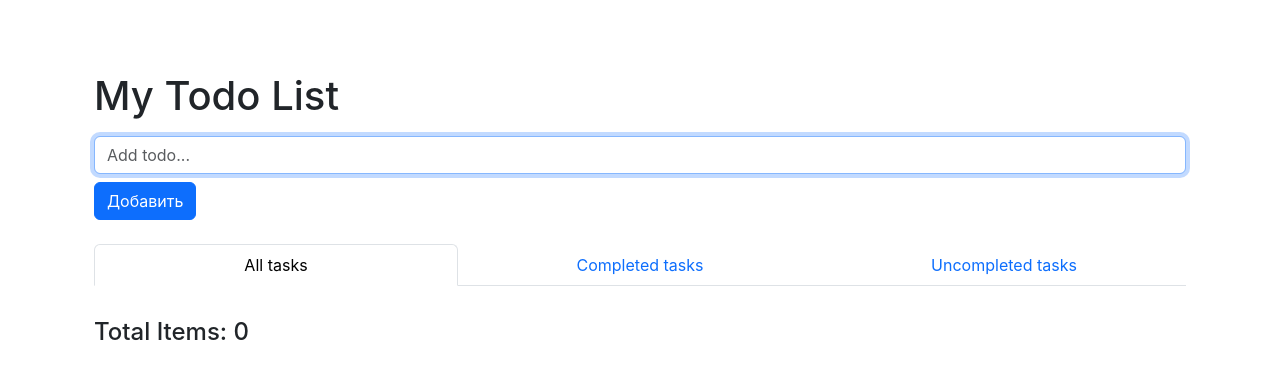
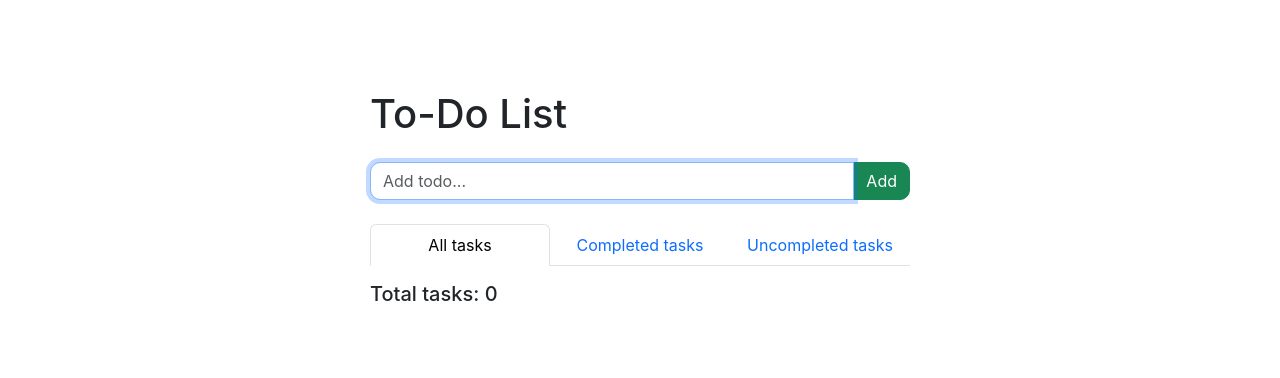
Before and after one commit to Aallyycoop/ToDo-List, a React (Create React App) app: page / in a window 1280 px wide. Shown: the top 378 px of the page. Built offline with nearby package versions, Linux system fonts and the light colour scheme.

Commit message:
fix logic, style and add use localstorage

```diff
--- a/public/index.html
+++ b/public/index.html
@@ -16,7 +16,7 @@
 
     <title>ToDo-List</title>
   </head>
-  <body>
-    <div id="root"></div>
+  <body class="h-100">
+    <div id="root" class="h-100"></div>
   </body>
 </html>
--- a/src/App.jsx
+++ b/src/App.jsx
@@ -1,5 +1,4 @@
 import React from 'react';
-import { Container } from 'react-bootstrap';
 
 import AddTodoForm from './components/AddTodoForm';
 // import TodoList from './components/TodoList';
@@ -7,13 +6,13 @@ import AddTodoForm from './components/AddTodoForm';
 import TodosStateTabs from './components/TodosStateTabs';
 
 const App = () => (
-  <Container className="bg-white p-4 mt-5">
-    <h1>My Todo List</h1>
+  <div className="d-flex flex-column h-100 container todo-container">
+    <h1>To-Do List</h1>
     <AddTodoForm />
     <TodosStateTabs />
     {/* <TodoList /> */}
     {/* <TotalCompleteItems /> */}
-  </Container>
+  </div>
 );
 
 export default App;
--- a/src/components/AddTodoForm.jsx
+++ b/src/components/AddTodoForm.jsx
@@ -28,7 +28,7 @@ const AddTodoForm = () => {
 
   return (
     <Form onSubmit={formik.handleSubmit} className="form-inline mt-3 mb-3">
-      <Form.Group>
+      <Form.Group className="input-group">
         <Form.Control
           onChange={formik.handleChange}
           value={formik.values.taskBody}
@@ -37,7 +37,7 @@ const AddTodoForm = () => {
           className="mb-2 mr-sm-2"
           autoFocus
         />
-        <Button type="submit" className="btn btn-primary mb-2">Добавить</Button>
+        <Button type="submit" variant="group-vertical" className="btn-success mb-2 btn-add">Add</Button>
         <Form.Label htmlFor="taskBody" hidden>Name</Form.Label>
       </Form.Group>
     </Form>
--- a/src/components/TodoItem.jsx
+++ b/src/components/TodoItem.jsx
@@ -1,5 +1,6 @@
 import React from 'react';
 import { useDispatch } from 'react-redux';
+import { Button } from 'react-bootstrap';
 import { toggleComplete, deleteTodo } from '../redux/todoSlice';
 
 const TodoItem = ({ id, taskBody, completed }) => {
@@ -14,18 +15,21 @@ const TodoItem = ({ id, taskBody, completed }) => {
   };
 
   return (
-    <li id={id} className={`list-group-item ${completed && 'list-group-item-success'}`}>
+    <li id={id} className={`list-group-item p-0 ${completed && 'list-group-item-success'}`}>
       <div className="d-flex justify-content-between">
-        <span className="d-flex align-items-center">
-          <input
-            type="checkbox"
-            className="input-control"
-            checked={completed}
-            onChange={handleCompleteClick}
-          />
-          {taskBody}
-        </span>
-        <button onClick={handleDeleteClick} type="submit" className="btn btn-danger">Delete</button>
+        <Button onClick={handleCompleteClick} type="button" className="task-body border-0 m-0" variant="group-vertical">
+          <span>{taskBody}</span>
+        </Button>
+        {/* <span className="d-flex align-items-center"> */}
+        {/* <input
+          type="checkbox"
+          className="input-control"
+          checked={completed}
+          onChange={handleCompleteClick}
+        /> */}
+        {/* {taskBody} */}
+        {/* </span> */}
+        <Button onClick={handleDeleteClick} type="submit" className="border-0 btn-link">x</Button>
       </div>
     </li>
   );
--- a/src/components/TodosStateTabs.jsx
+++ b/src/components/TodosStateTabs.jsx
@@ -1,10 +1,25 @@
 import React from 'react';
+// import React, { useEffect } from 'react';
 import { Tab, Tabs } from 'react-bootstrap';
 import { useSelector } from 'react-redux';
+// import { useDispatch } from 'react-redux';
 import TodoList from './TodoList';
 import TotalTodos from './TotalTodos';
+// import { showTasks } from '../redux/todoSlice';
 
 const TodosStateTabs = () => {
+  // const dispatch = useDispatch();
+
+  // const todos = JSON.parse(localStorage.getItem('data'));
+  // console.log('data', todos);
+
+  // useEffect(() => {
+  //   dispatch(showTasks(todos));
+  // }, [dispatch, todos]);
+
+  // const completedTodos = todos.filter((todo) => todo.completed === true);
+  // const uncompletedTodos = todos.filter((todo) => todo.completed === false);
+
   const todos = useSelector((state) => state.todos);
   console.log('todos', todos);
   const completedTodos = useSelector((state) => state.todos
@@ -13,6 +28,7 @@ const TodosStateTabs = () => {
     .filter((todo) => todo.completed === false));
 
   return (
+    <div>
       <Tabs
         defaultActiveKey="allTodos"
         transition={false}
@@ -21,24 +37,25 @@ const TodosStateTabs = () => {
         justify
       >
         <Tab eventKey="allTodos" title="All tasks">
-        <TodoList todos={todos} />
           <div className="amount-container all">
             <TotalTodos todos={todos} status="" />
           </div>
+          <TodoList todos={todos} />
         </Tab>
         <Tab eventKey="completedTodos" title="Completed tasks">
-        <TodoList todos={completedTodos} />
           <div className="amount-container completed">
             <TotalTodos todos={completedTodos} status="completed" />
           </div>
+          <TodoList todos={completedTodos} />
         </Tab>
         <Tab eventKey="uncompletedTodos" title="Uncompleted tasks">
-        <TodoList todos={uncompletedTodos} />
           <div className="amount-container uncompleted">
             <TotalTodos todos={uncompletedTodos} status="uncompleted" />
           </div>
+          <TodoList todos={uncompletedTodos} />
         </Tab>
       </Tabs>
+    </div>
   );
 };
 
--- a/src/components/TotalTodos.jsx
+++ b/src/components/TotalTodos.jsx
@@ -6,7 +6,7 @@ const TotalTodos = ({ todos, status }) => (
     {' '}
     {status}
     {' '}
-    Items:
+    tasks:
     {' '}
     {todos.length}
   </h4>
--- a/src/index.scss
+++ b/src/index.scss
@@ -14,6 +14,97 @@ code {
     monospace;
 }
 
+h4 {
+  font-size: 20px;
+  margin-bottom: 20px;
+}
+
+.todo-container {
+  width: 100%;
+  max-width: 600px;
+  background: #fff;
+  margin: 50px auto 20px;
+  padding: 40px 30px 70px;
+  border-radius: 10px;
+}
+
+.form-control {
+  border-top-left-radius: 10px;
+  border-bottom-left-radius: 10px;
+}
+
+.btn-add {
+  border-top-right-radius: 10px!important;;
+  border-bottom-right-radius: 10px!important;;
+}
+
 .input-control {
   margin-right: 10px;
 }
+
+.task-body {
+  flex: 1 1 auto;
+  margin: 0 10px;
+  padding-left: 40px;
+  text-align: left;
+  // max-width: 600px;
+  // color: white;
+  // width: 100%;
+
+//   list-style: none;
+// font-size: 16px;
+// padding: 12px 8px 12px 50px;
+// user-select: none;
+// cursor: pointer;
+// position: relative;
+word-break: break-all
+}
+
+// .task-body span {
+//   display: block;
+// }
+
+.task-body::before {
+  content: '';
+  position: absolute;
+  height: 20px;
+  width: 20px;
+  border-radius: 50%;
+  background-image: url('./assets/curcle.png');
+  background-size: cover;
+  background-position: center;
+  // top: 12px;
+  left: 8px;
+  text-align: center;
+}
+
+.list-group-item + .list-group-item, .list-group-item, .list-group-item:first-child  {
+  margin-bottom: 15px;
+  border-width: 1px;
+  border-color: rgb(226, 226, 226);
+  border-style: solid;
+  border-radius: 10px;
+}
+
+.list-group-item-success div .task-body::before {
+  background-image: url('./assets/check.png');
+}
+
+.btn-link {
+  text-decoration: none;
+  color: black;
+  border-radius: 20%;
+  text-align: center;
+}
+
+.btn-link:hover {
+  background: #edeef0;
+  text-decoration: none;
+  color: black;
+}
+
+.btn-link:focus, .btn-link:active {
+  background: #edeef0!important;
+  text-decoration: none;
+  color: black!important;
+}
--- a/src/redux/todoSlice.js
+++ b/src/redux/todoSlice.js
@@ -1,4 +1,4 @@
-import { createSlice } from '@reduxjs/toolkit';
+import { createSlice, current } from '@reduxjs/toolkit';
 
 // export const getTodosAsync = createAsyncThunk(
 //   'todos/getTodosAsync',
@@ -32,7 +32,13 @@ import { createSlice } from '@reduxjs/toolkit';
 //   },
 // );
 
-const initialState = []; // { taskBody, id, completed(true/false) }
+// const saveData = (state) = (
+//   localStorage.setItem('data', JSON.stringify(state));
+// );
+
+const data = localStorage.getItem('data') !== null ? JSON.parse(localStorage.getItem('data')) : [];
+
+const initialState = data; // { taskBody, id, completed(true/false) }
 
 const todoSlice = createSlice({
   name: 'todos',
@@ -45,16 +51,25 @@ const todoSlice = createSlice({
         completed: false,
       };
       state.push(newTodo);
+      localStorage.setItem('data', JSON.stringify(current(state)));
     },
     toggleComplete: (state, action) => {
       const index = state.findIndex(
         (todo) => todo.id === action.payload.id,
       );
       state[index].completed = action.payload.completed;
+      console.log('state[index]', state[index]);
+      localStorage.setItem('data', JSON.stringify(current(state)));
     },
-    deleteTodo: (state, action) => (
-      state.filter((todo) => todo.id !== action.payload.id)
-    ),
+    deleteTodo: (state, action) => {
+      state = state.filter((todo) => todo.id !== action.payload.id);
+      localStorage.setItem('data', JSON.stringify(state));
+      return state;
+    },
+    // showTasks: (state, action) => {
+    //   state = [...action.payload];
+    //   console.log('state', state);
+    // },
   },
   // extraReducers: (builder) => {
   //   builder
@@ -67,5 +82,7 @@ const todoSlice = createSlice({
   // },
 });
 
-export const { addTodo, toggleComplete, deleteTodo } = todoSlice.actions;
+export const {
+  addTodo, toggleComplete, deleteTodo,
+} = todoSlice.actions;
 export default todoSlice.reducer;
```
Also changed, not shown: src/components/TodoList.jsx (+8 -0 lines), src/assets/check.png (added), src/assets/curcle.png (added). Lines whose indentation alone changed are shown as unchanged.
